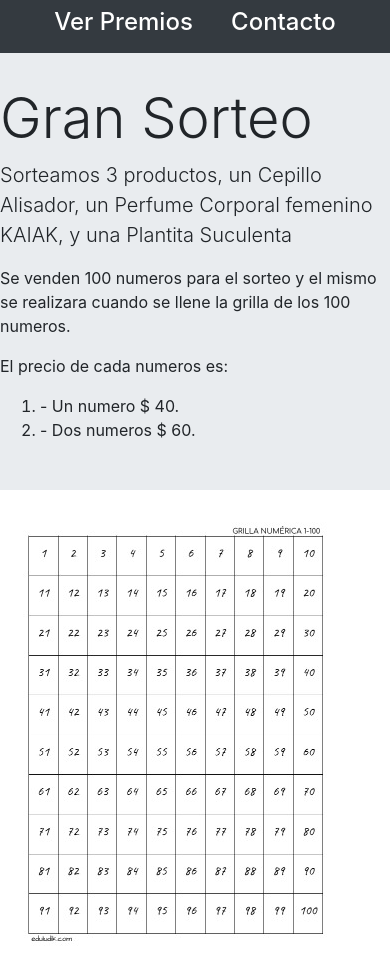
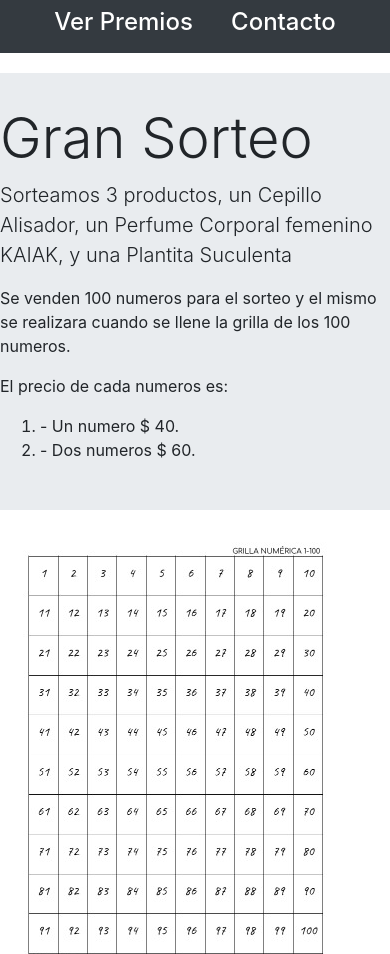
Before and after one commit to cespedesjuanc/sorteoMariana, a plain HTML site: page index.html in a window 390 px wide. Shown: the top 954 px of the page. Drawn offline with nearby package versions, Linux system fonts and the light colour scheme.

Commit message:
mobile view 3

```diff
--- a/style.css
+++ b/style.css
@@ -14,3 +14,7 @@ footer{
 #premios{
     padding-top: 25px;
 }
+
+.jumbotron-fluid{
+    margin-top: 20px;
+}
```
